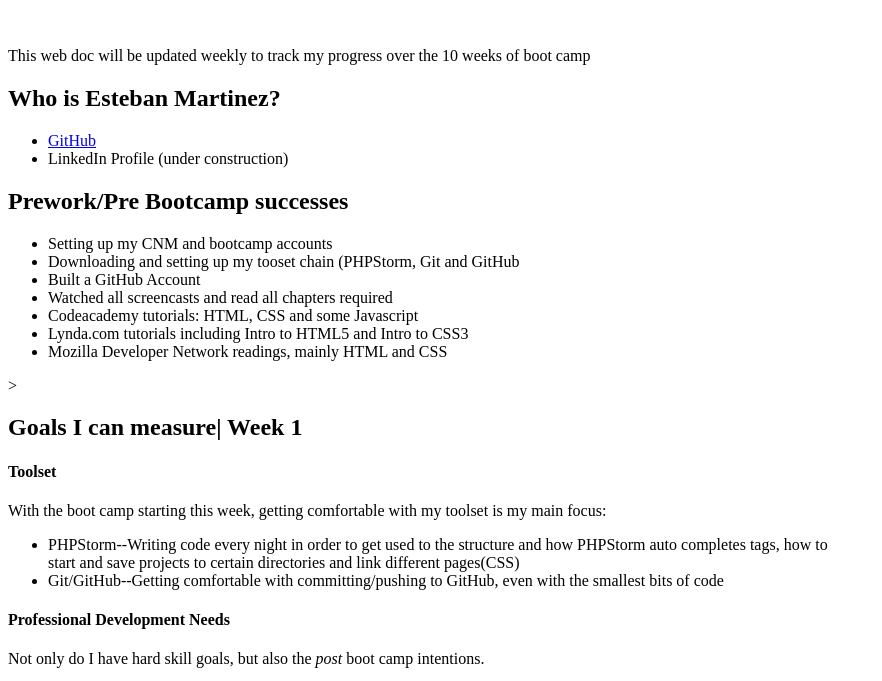
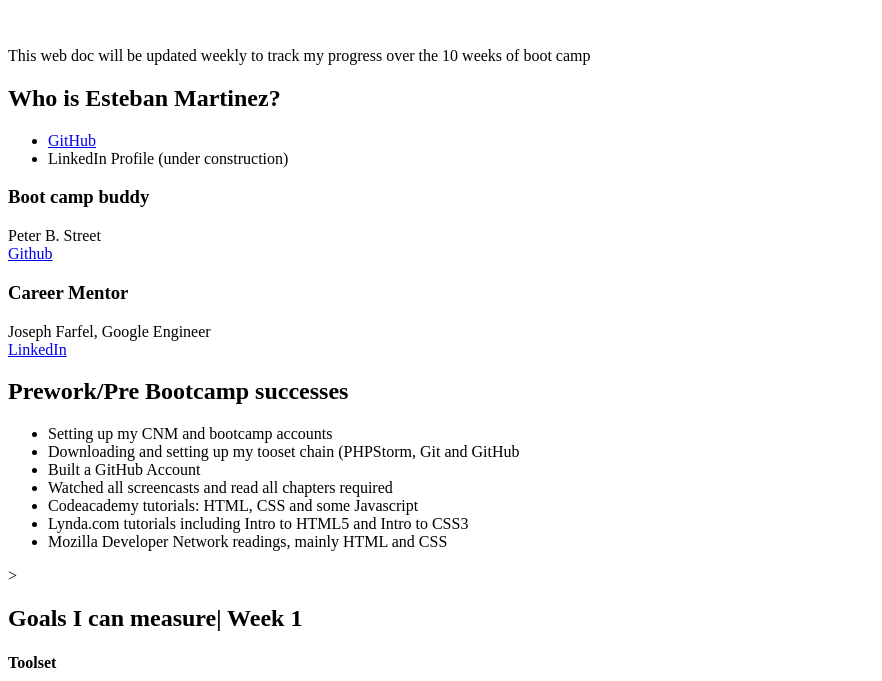
Before and after one commit to fullStackMartinez/ProfessionDevDocs, a plain HTML site: page week1devdoc.html in a window 1280 px wide. Shown: the part 101-782 px from the top of the page, without its empty margins (0-882 px from the left). Drawn offline with Linux system fonts and the light colour scheme.

Commit message:
Added my career mentor and bootcamp buddy

```diff
--- a/week1devdoc.html
+++ b/week1devdoc.html
@@ -17,6 +17,10 @@
 				<li> <a href="http://github.com/fullStackMartinez" target="_blank">GitHub</a></li>
 				<li>LinkedIn Profile (under construction)</li>
 			</ul>
+			<h3>Boot camp buddy</h3>
+			<p>Peter B. Street<br> <a href="https://github.com/PeterBStreet">Github</a></p>
+			<h3>Career Mentor</h3>
+			<p>Joseph Farfel, Google Engineer<br><a href="https://www.linkedin.com/in/jfarfel/?trk=public-profile-join-page">LinkedIn</a></p>
 		</section>
 		<section>
 			<h2>Prework/Pre Bootcamp successes</h2>
```
